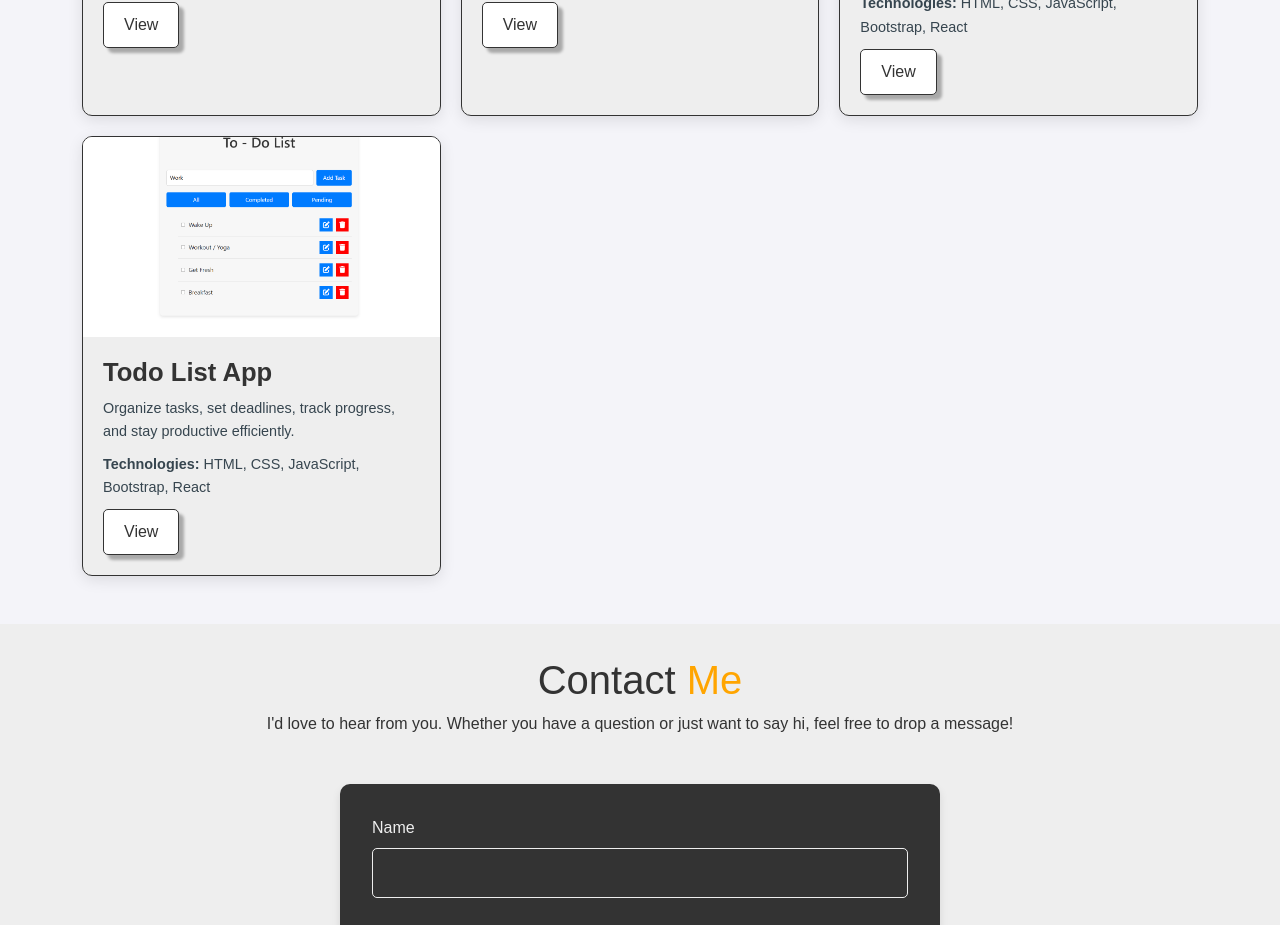
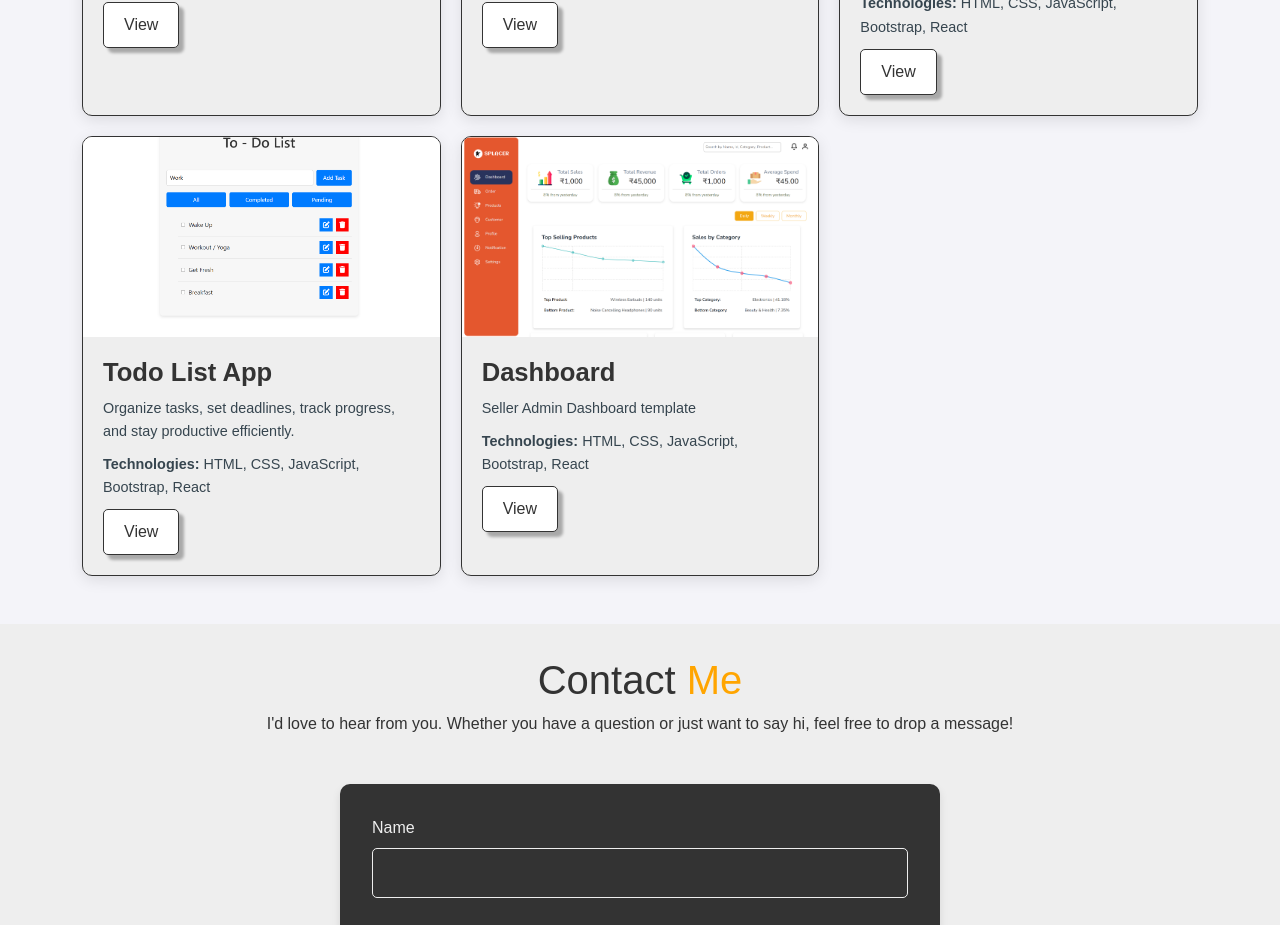
Before and after one commit to aadiprakashh/Portfolio, a React (Create React App) app: page / in a window 1280 px wide. Shown: the part 2320-3245 px from the top of the page. Built offline with nearby package versions, Linux system fonts and the light colour scheme; a web font is replaced by a local one.

Commit message:
Seller-site-Added

```diff
--- a/src/Project.jsx
+++ b/src/Project.jsx
@@ -7,6 +7,7 @@ import Interior from "./images/interior.png";
 import Men from "./images/mens-fashion-website.jpg";
 import Wild from "./images/wild.png";
 import Todo from "./images/todo.png";
+import Seller from "./images/Seller.png";
 const Project = ({ mode }) => {
   const [selectedCategory, setSelectedCategory] = useState("All");
   const [hoveredCategory, setHoveredCategory] = useState(null); // New state for hover
@@ -93,6 +94,15 @@ const Project = ({ mode }) => {
       link: "https://github.com/aadiprakashh/Todo",
       site: "https://aadiprakashh.github.io/Todo/",
       category: ["HTML", "CSS", "JavaScript", "Bootstrap", "React"],
+    },
+    {
+      image: Seller,
+      title: "Dashboard",
+      description: "Seller Admin Dashboard template",
+      technologies: "HTML, CSS, JavaScript, Bootstrap, React",
+      link: "https://github.com/aadiprakashh/Seller",
+      site: "https://aadiprakashh.github.io/Seller/",
+      category: ["HTML", "CSS", "JavaScript","Bootstrap","React"],
     },
   ];
   // Filter projects based on the selected category
```
Also changed, not shown: src/images/Seller.png (added).
